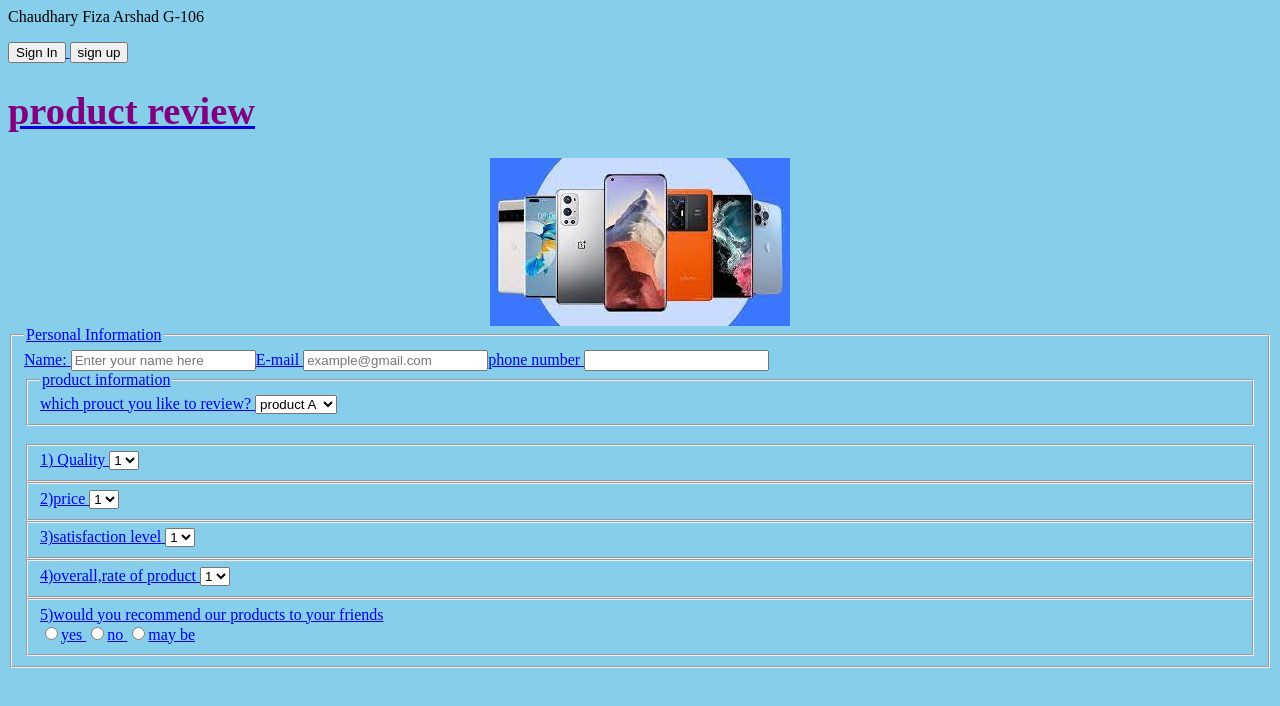
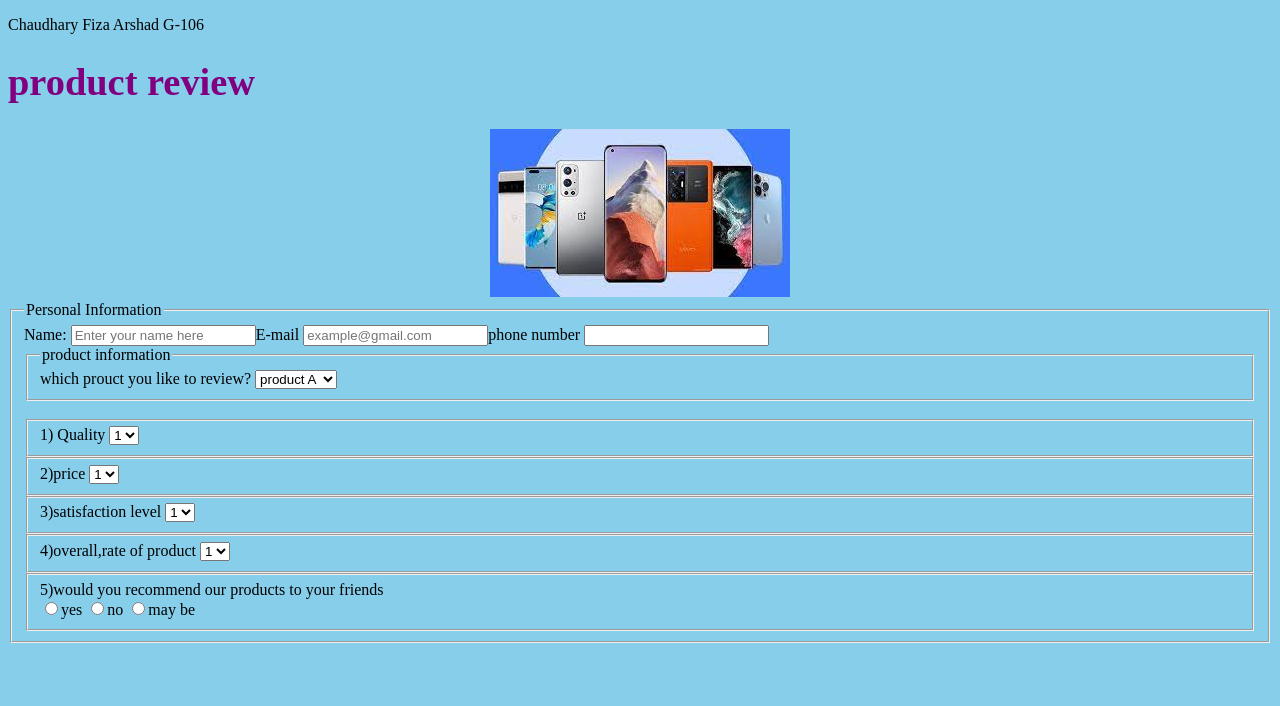
Before and after one commit to Fizaarshad123/prodrev, a plain HTML site: page index.html in a window 1280 px wide. Drawn offline with Linux system fonts and the light colour scheme.

Commit message:
Update index.html

```diff
--- a/index.html
+++ b/index.html
@@ -1,5 +1,16 @@
-<html>
+<!DOCTYPE html> <html lang="en">
+
 <head>
+    <meta charset="UTF-8">
+    <meta name="viewport" content="width=device-width, initial-scale=1.0">
+    <title>product review</title>
+ <style>
+        * {
+            text-decoration: none;
+        }
+    </style>
+</head>
+    <body>
     <body bgcolor=" skyblue">
        <nav>
            <P>
@@ -8,13 +19,14 @@
            </P>
            <a href="signin.html">
 
-               <input type="submit" value="Sign In">
+
 
                <a href="sign up.html">
-<input type="submit" value="sign up"
+
            </a>
        </nav>
         <big> <h1 style="color:purple;">product review</h1> </big>
+
            <center> <img src="12345.jpg"> </center>
         <fieldset>
             <legend> Personal Information </legend>
@@ -85,8 +97,8 @@
     </fieldset>
 
 
-     </body
+
     </fieldset>
 
     </body>
-</head>
+</html>
```
